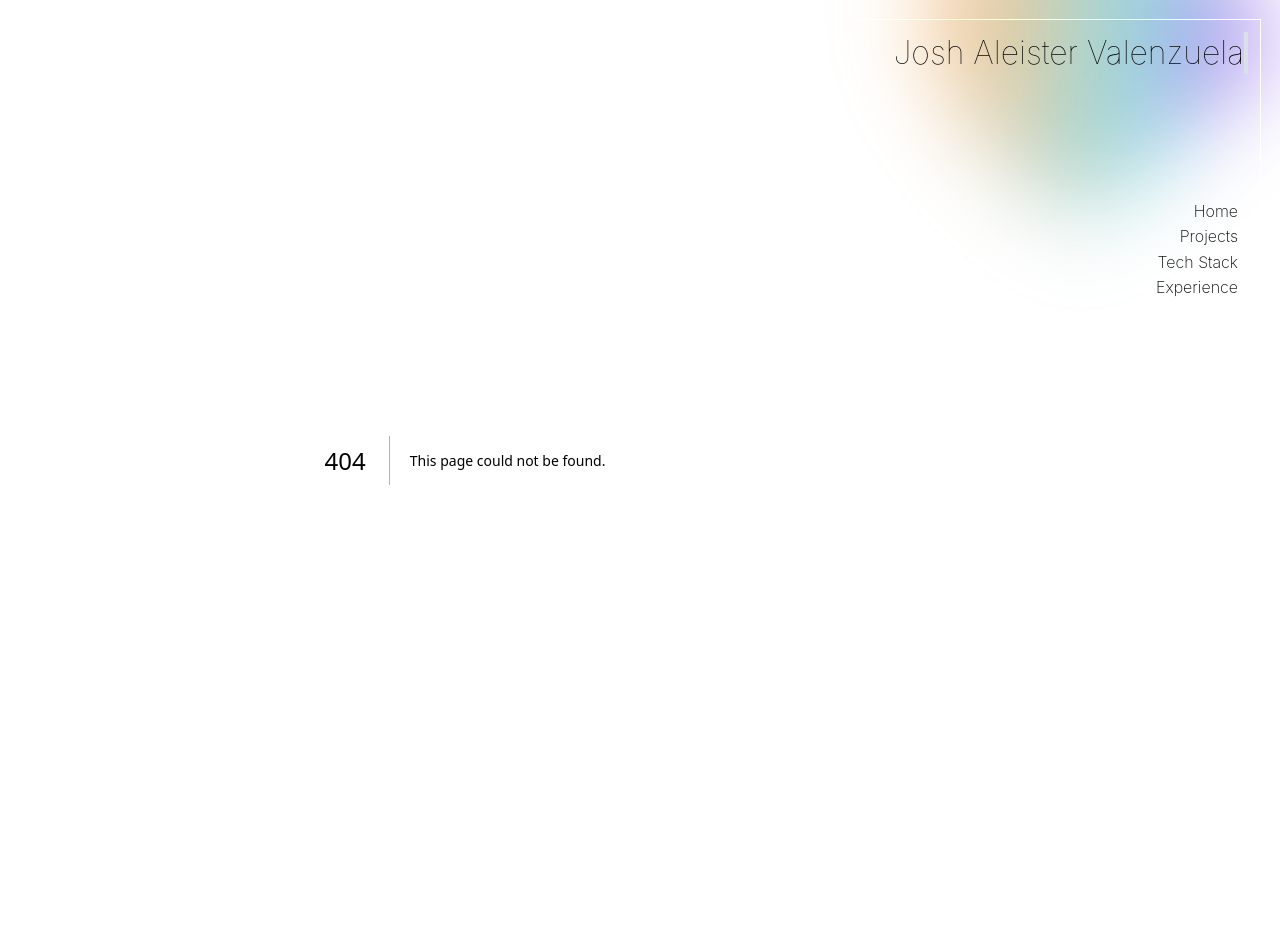
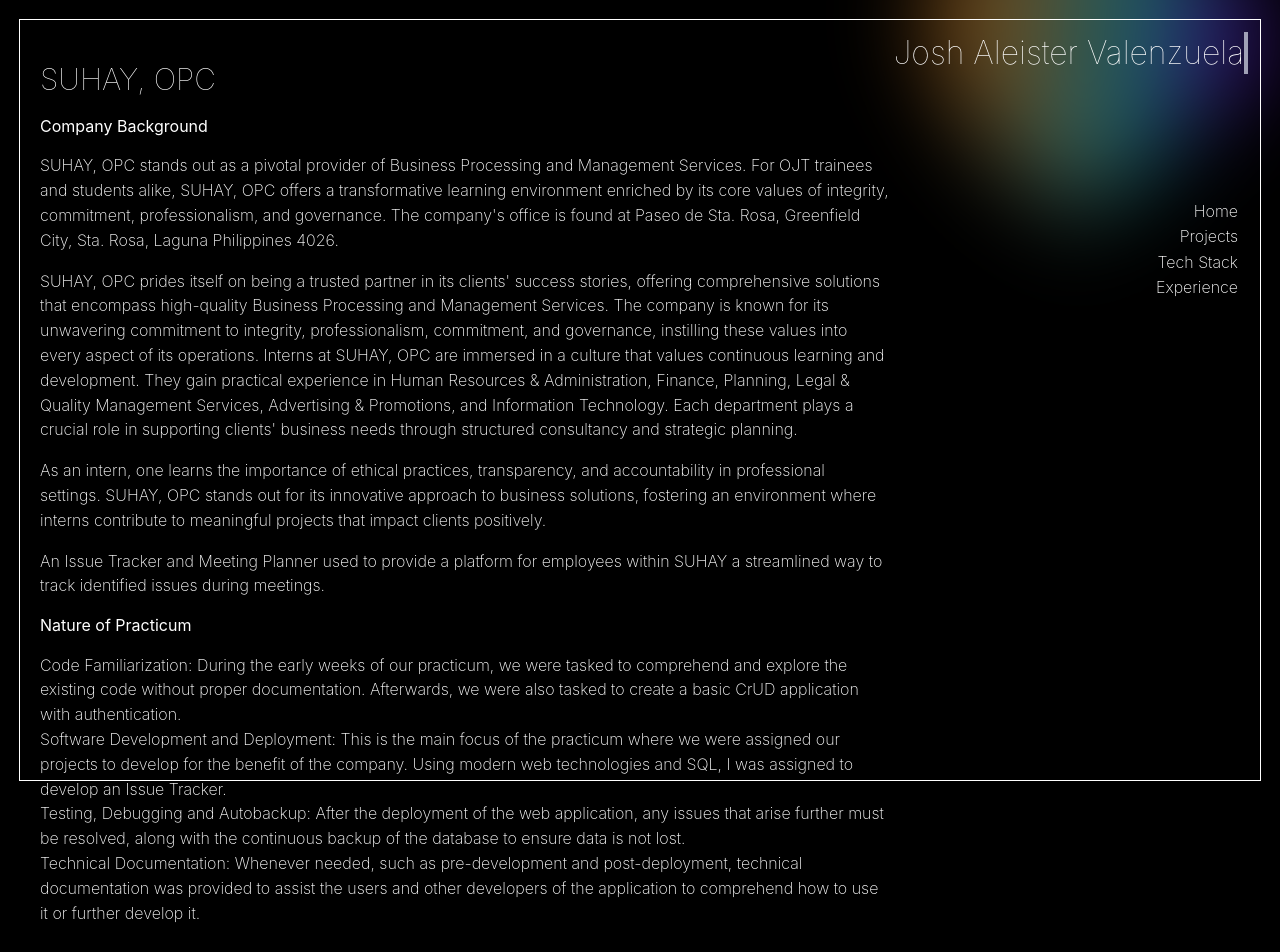
Before and after one commit to jshalstr/web-portfolio, a Next.js app: page /experience/suhay in a window 1280 px wide. Before the commit this address had no page. Shown: the top 952 px of the page. Before the commit the page ends 900 px from the top, so only its background shows below. Built offline with nearby package versions, Linux system fonts and the light colour scheme.

Commit message:
create unfinished detailed experience page for suhay

```diff
--- /dev/null
+++ b/app/experience/suhay/page.tsx
@@ -0,0 +1,65 @@
+import { List, ListItem, Stack, Text, Title } from '@mantine/core';
+
+export default function SuhayProject() {
+  return (
+    <>
+      <Stack>
+        <Title fw={100} fz={{ base: 24, md: 30 }} lineClamp={1}>
+          SUHAY, OPC
+        </Title>
+        <Title size="h3">Company Background</Title>
+        <Text fw={200}>
+          SUHAY, OPC stands out as a pivotal provider of Business Processing and Management
+          Services. For OJT trainees and students alike, SUHAY, OPC offers a transformative learning
+          environment enriched by its core values of integrity, commitment, professionalism, and
+          governance. The company's office is found at Paseo de Sta. Rosa, Greenfield City, Sta.
+          Rosa, Laguna Philippines 4026.
+        </Text>
+        <Text fw={200}>
+          SUHAY, OPC prides itself on being a trusted partner in its clients' success stories,
+          offering comprehensive solutions that encompass high-quality Business Processing and
+          Management Services. The company is known for its unwavering commitment to integrity,
+          professionalism, commitment, and governance, instilling these values into every aspect of
+          its operations. Interns at SUHAY, OPC are immersed in a culture that values continuous
+          learning and development. They gain practical experience in Human Resources &
+          Administration, Finance, Planning, Legal & Quality Management Services, Advertising &
+          Promotions, and Information Technology. Each department plays a crucial role in supporting
+          clients' business needs through structured consultancy and strategic planning.
+        </Text>
+        <Text fw={200}>
+          As an intern, one learns the importance of ethical practices, transparency, and
+          accountability in professional settings. SUHAY, OPC stands out for its innovative approach
+          to business solutions, fostering an environment where interns contribute to meaningful
+          projects that impact clients positively.
+        </Text>
+        <Text fw={200}>
+          An Issue Tracker and Meeting Planner used to provide a platform for employees within SUHAY
+          a streamlined way to track identified issues during meetings.
+        </Text>
+        <Title size="h3">Nature of Practicum</Title>
+        <List>
+          <ListItem fw={200}>
+            Code Familiarization: During the early weeks of our practicum, we were tasked to
+            comprehend and explore the existing code without proper documentation. Afterwards, we
+            were also tasked to create a basic CrUD application with authentication.
+          </ListItem>
+          <ListItem fw={200}>
+            Software Development and Deployment: This is the main focus of the practicum where we
+            were assigned our projects to develop for the benefit of the company. Using modern web
+            technologies and SQL, I was assigned to develop an Issue Tracker.
+          </ListItem>
+          <ListItem fw={200}>
+            Testing, Debugging and Autobackup: After the deployment of the web application, any
+            issues that arise further must be resolved, along with the continuous backup of the
+            database to ensure data is not lost.
+          </ListItem>
+          <ListItem fw={200}>
+            Technical Documentation: Whenever needed, such as pre-development and post-deployment,
+            technical documentation was provided to assist the users and other developers of the
+            application to comprehend how to use it or further develop it.
+          </ListItem>
+        </List>
+      </Stack>
+    </>
+  );
+}
```
